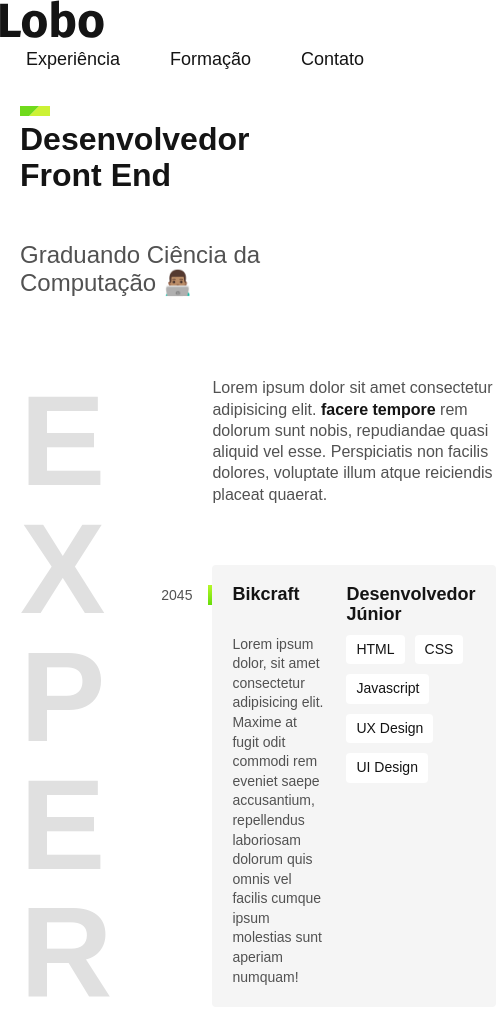
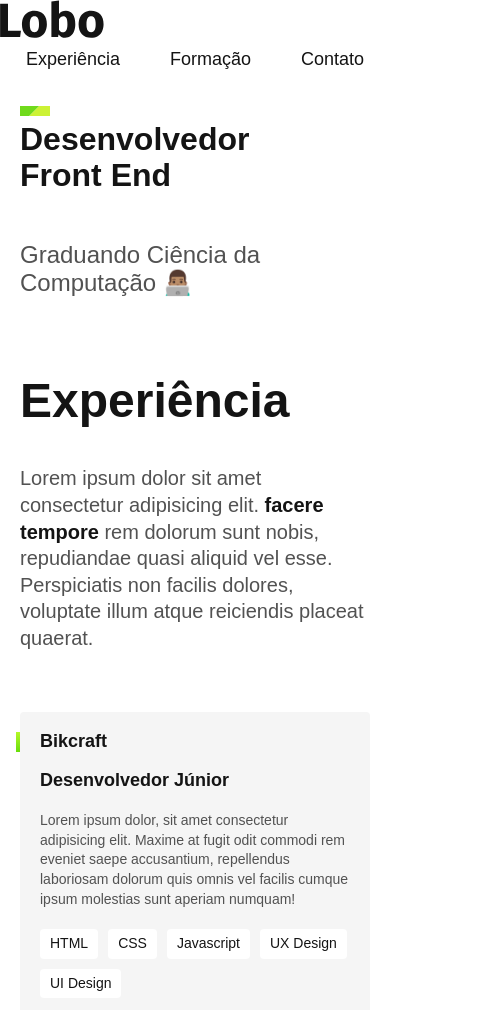
Before and after one commit to gustavomarim/portfolio, a plain HTML site: page index.html in a window 390 px wide. Shown: the top 1010 px of the page, 496 px wide, since content can reach past the window. Drawn offline with Linux system fonts and the light colour scheme.

Commit message:
Experiência - 2

```diff
--- a/css/experiencia.css
+++ b/css/experiencia.css
@@ -81,3 +81,38 @@
     background   : #fff;
     padding      : 5px 10px;
 }
+
+@media(max-width: 800px) {
+    .experiencia {
+        grid-template-columns: 1fr;
+        gap                  : 40px;
+    }
+
+    .experiencia .subtitulo {
+        color: #141414;
+    }
+
+    .experiencia-texto {
+        font-size: 1.25rem;
+    }
+
+    .empresa-ano {
+        position   : initial;
+        order      : 1;
+        /* Define o elemento como último, pois nenhum outro elemento do grid está definido com um valor */
+        width      : initial;
+        text-align : left;
+        font-weight: 600;
+    }
+
+    .empresa-ano::before {
+        content: "Ano: ";
+    }
+}
+
+@media(max-width: 400px) {
+    .empresa {
+        grid-template-columns: 1fr;
+        gap                  : 20px;
+    }
+}
--- a/css/global.css
+++ b/css/global.css
@@ -30,3 +30,11 @@ img {
     text-transform: uppercase;
     max-width     : 4ch;
 }
+
+@media (max-width:800px) {
+    .subtitulo {
+        font-size     : 3rem;
+        text-transform: capitalize;
+        max-width     : initial;
+    }
+}
```
